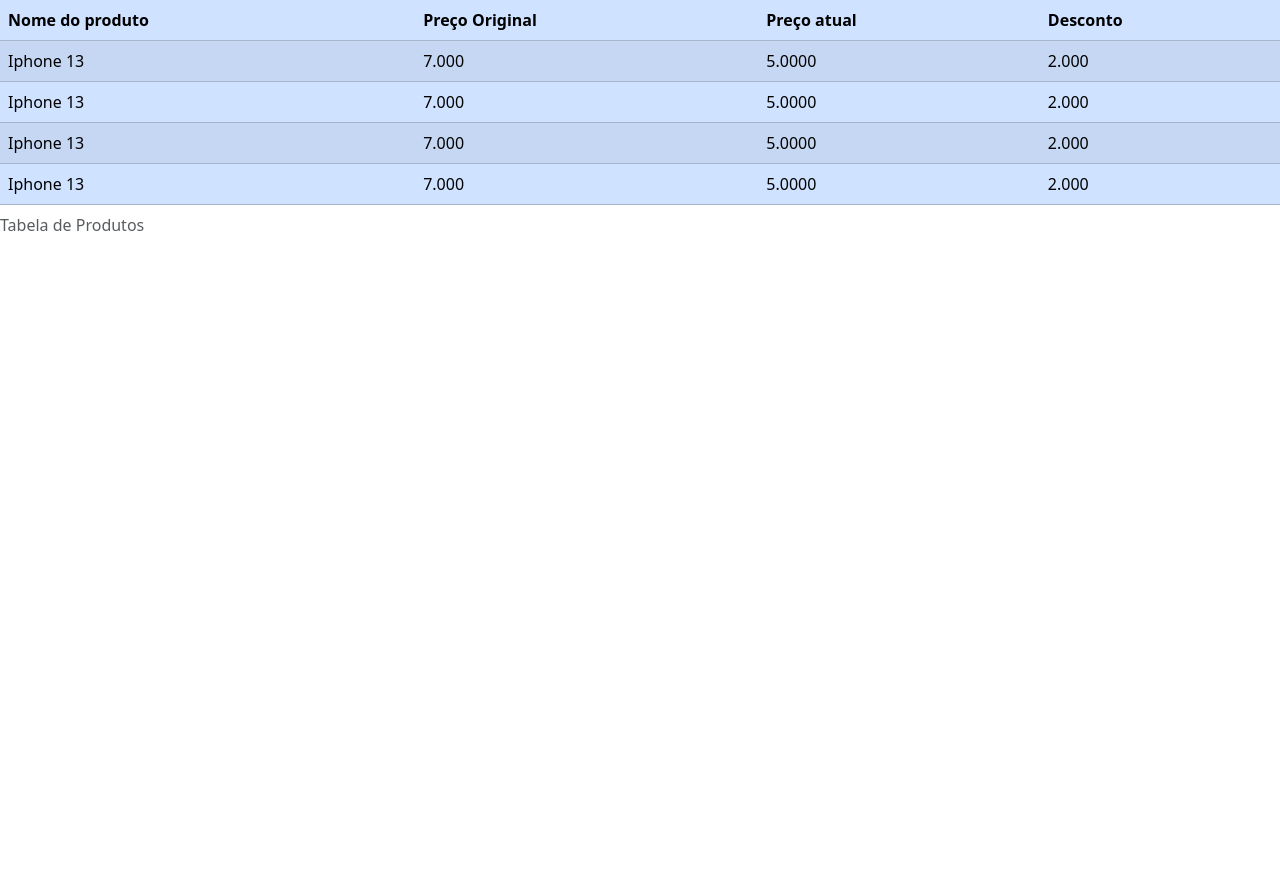
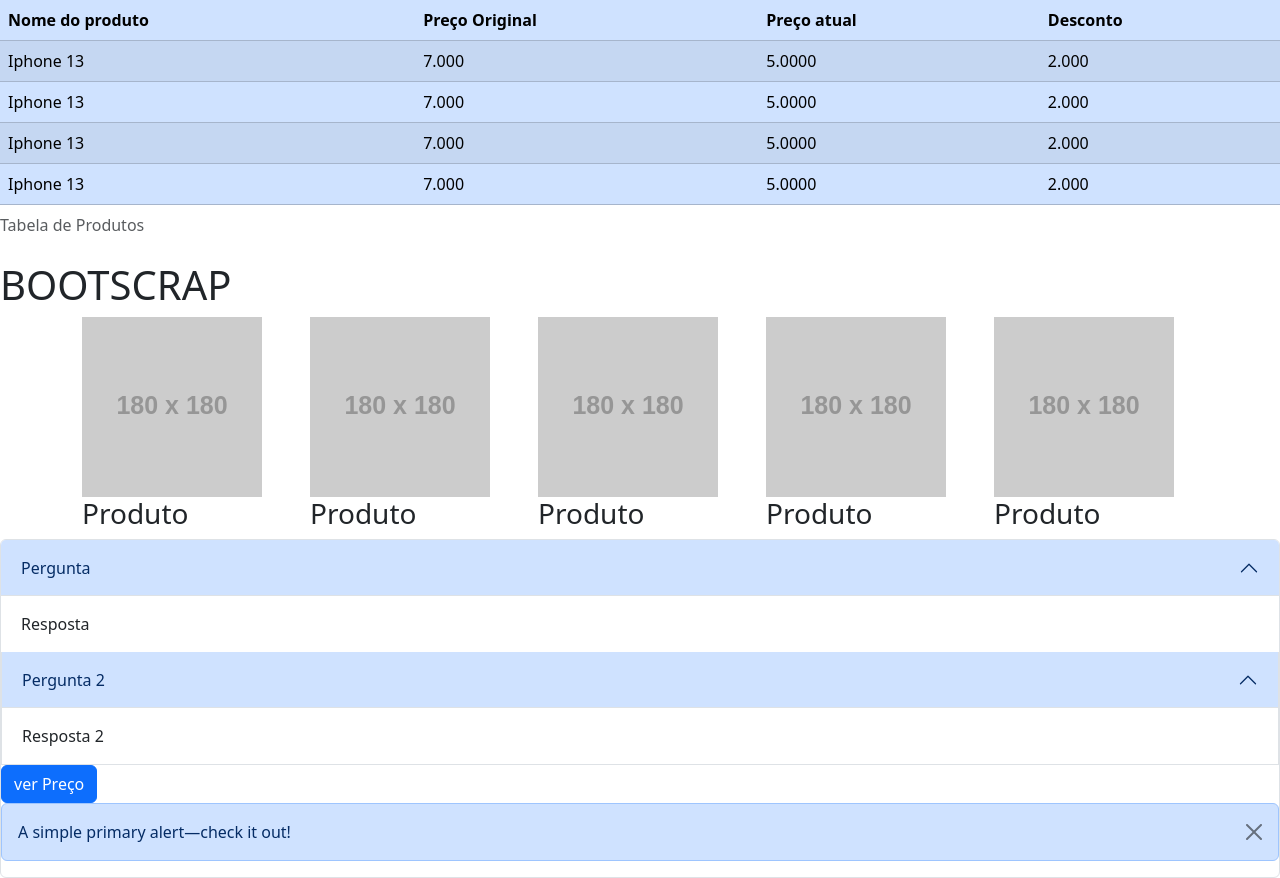
Before and after one commit to LucasLBrito/curso_ebac_frontend, a plain HTML site: page index.html in a window 1280 px wide. Before the commit the page ends 800 px from the top, so only its background shows below. Drawn offline with nearby package versions, Linux system fonts and the light colour scheme; placeholder pictures from the web are drawn by us.

Commit message:
aqui esta um compilado de varias funçoes com bootscrap

```diff
--- a/index.html
+++ b/index.html
@@ -7,6 +7,7 @@
     <link href="https://cdn.jsdelivr.net/npm/bootstrap@5.3.3/dist/css/bootstrap.min.css" rel="stylesheet" integrity="sha384-QWTKZyjpPEjISv5WaRU9OFeRpok6YctnYmDr5pNlyT2bRjXh0JMhjY6hW+ALEwIH" crossorigin="anonymous">
 </head>
 <body>
+   <!--Tabela com bootscrap-->
     <table class="table table-primary table-striped table-hover">
         <caption>Tabela de Produtos</caption>
         <thead>
@@ -42,16 +43,83 @@
             </tr>
         </tbody>
     </table>
+    <!--Grid com bootscrap-->
+    <h1>BOOTSCRAP</h1>
+    <div class="container">
+        <div class="row">
+            <div class="col">
+                <img src="https://placehold.co/180x180" alt="">
+                <h3>Produto</h3>
+            </div>
+            <div class="col">
+                <img src="https://placehold.co/180x180" alt="">
+                <h3>Produto</h3>
+            </div>
+            <div class="col">
+                <img src="https://placehold.co/180x180" alt="">
+                <h3>Produto</h3>
+            </div>
+            <div class="col">
+                <img src="https://placehold.co/180x180" alt="">
+                <h3>Produto</h3>
+            </div>
+            <div class="col">
+                <img src="https://placehold.co/180x180" alt="">
+                <h3>Produto</h3>
+            </div>
+        </div>
+    </div>
+
+
+    <!--collapse tipo perguntas com bootscrap-->
+       <div class="accordion">
+        <div class="accordion-item">
+            <div class="accordion-header">
+                <button class="accordion-button " data-bs-toggle="collapse" data-bs-target="#pergunta1">
+                    Pergunta
+                </button>
+            </div>
+            <div class="accordion-collapse collapse show">
+                <div class="accordion-body" id="pergunta1">
+                    Resposta
+                </div>
+        </div>
+        <div class="accordion-item">
+            <div class="accordion-header">
+                <button class="accordion-button " data-bs-toggle="collapse" data-bs-target="#pergunta2">
+                    Pergunta 2
+                </button>
+            </div>
+            <div class="accordion-collapse collapse show">
+                <div class="accordion-body" id="pergunta2">
+                    Resposta 2
+                </div>
+
+        </div>
+       </div>
+
+
+       <!--collapse com bootscrap-->
+       <button class="btn btn-primary" data-bs-toggle="collapse" data-bs-target="#preço">
+        ver Preço
+       </button>
+         <div class="collapse collapse-hotizontal" id="preço" >
+              <div>
+                7.000
+              </div>
+         </div>
+
+<!-- alert com bootscrap-->
+<div class="alert alert-primary alert-dismissible" >
+    <button class="btn-close" data-bs-dismiss="alert"></button>
+    A simple primary alert—check it out!
+    </div>
 
 
 
 
 
 
-
-
-
-
-
+       <script src="https://cdn.jsdelivr.net/npm/bootstrap@5.3.3/dist/js/bootstrap.bundle.min.js" integrity="sha384-YvpcrYf0tY3lHB60NNkmXc5s9fDVZLESaAA55NDzOxhy9GkcIdslK1eN7N6jIeHz" crossorigin="anonymous"></script>
 </body>
 </html>
```
